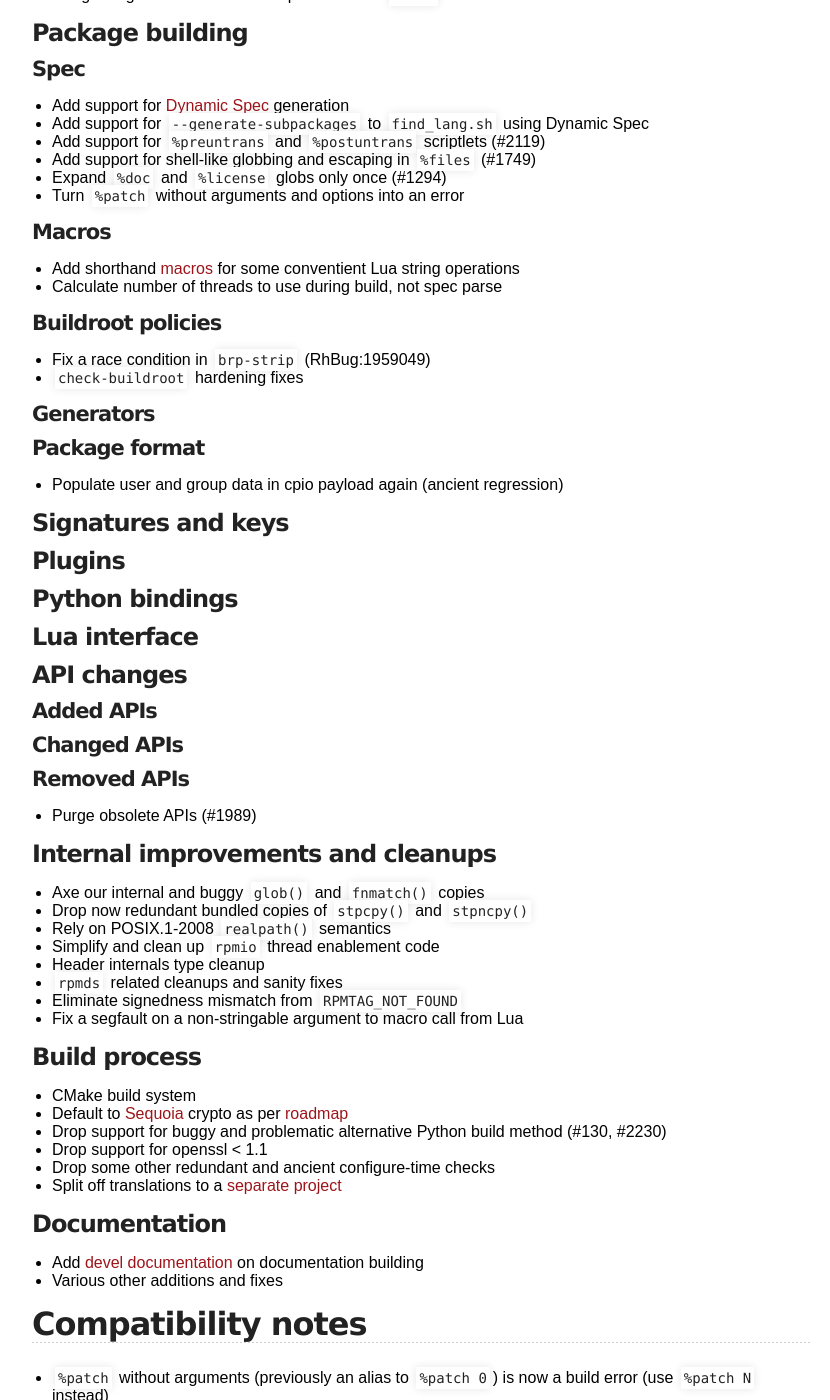
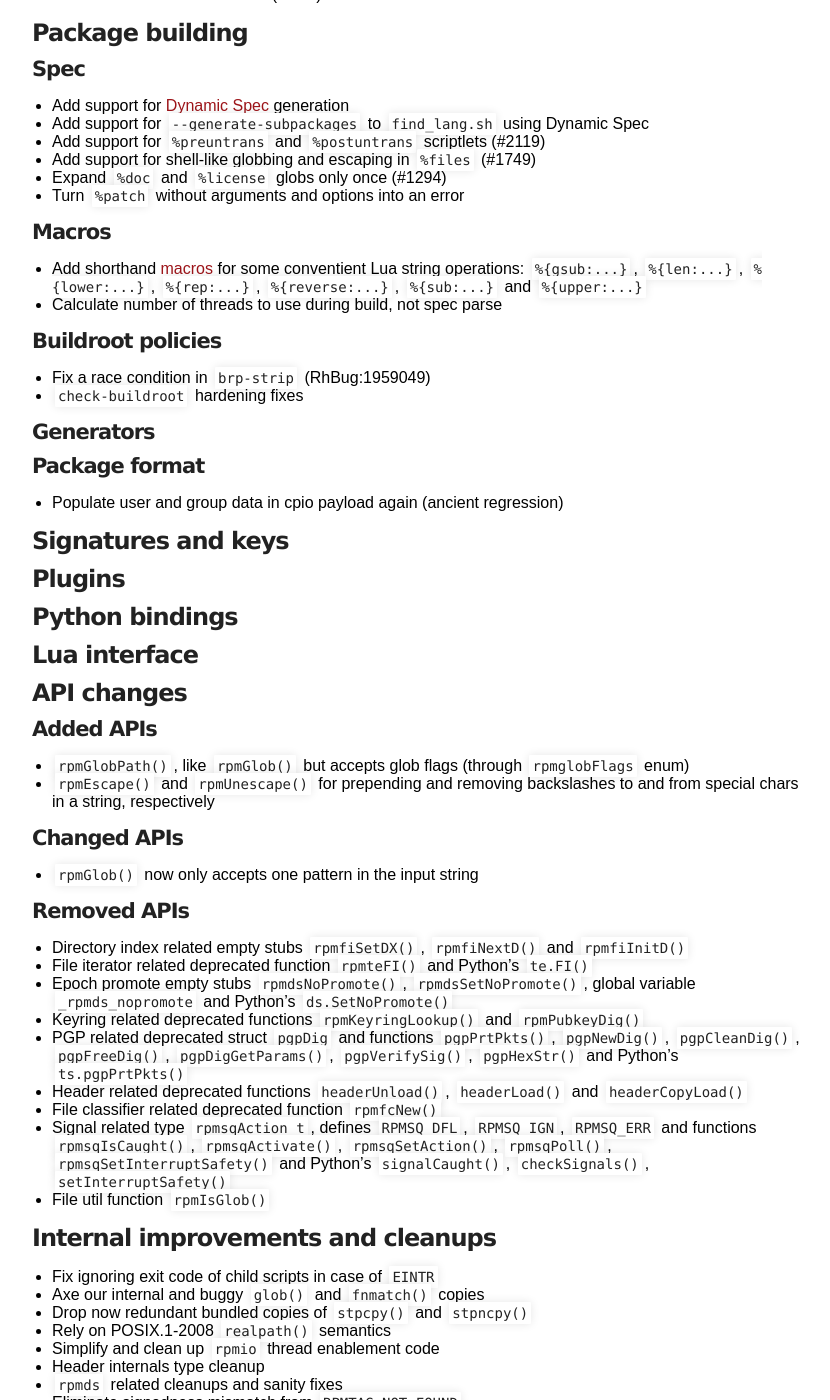
Before and after one commit to rpm-software-management/rpm-web, a Jekyll site: the page built from wiki/Releases/4.19.0.md, in a window 1280 px wide and 1400 px high, scrolled down 659 px. Shown: the whole window, without its empty margins (218-1048 px from the left). Built offline with Jekyll 4.4.1, drawn with Linux system fonts in a browser that asks for light colours; some of the changed text lies outside the part shown.

Commit message:
Update 4.19.0 release notes, expand on some
Especially list the removed APIs.

```diff
--- a/wiki/Releases/4.19.0.md
+++ b/wiki/Releases/4.19.0.md
@@ -14,10 +14,10 @@ title: rpm.org - Releases
 #### Command line
 * Allow piping from `rpm2archive(8)` (#2208)
 * Add `rpmsort(8)` utility for sorting RPM versions
+* Add `--nopreuntrans` and `--nopostuntrans` scriptlet disablers (#2119)
 
 #### Transactions
 * Add x86-64 architecture levels (v2-v4) as architectures
-* Fix ignoring exit code of child scripts in case of `EINTR`
 
 ### Package building
 #### Spec
@@ -29,7 +29,11 @@ title: rpm.org - Releases
 * Turn `%patch` without arguments and options into an error
 
 #### Macros
-* Add shorthand [macros](https://rpm-software-management.github.io/rpm/manual/macros.html) for some conventient Lua string operations
+* Add shorthand
+  [macros](https://rpm-software-management.github.io/rpm/manual/macros.html)
+  for some conventient Lua string operations: `%{gsub:...}`, `%{len:...}`,
+  `%{lower:...}`, `%{rep:...}`, `%{reverse:...}`, `%{sub:...}` and
+  `%{upper:...}`
 * Calculate number of threads to use during build, not spec parse
 
 #### Buildroot policies
@@ -48,11 +52,36 @@ title: rpm.org - Releases
 
 ### API changes
 #### Added APIs
+* `rpmGlobPath()`, like `rpmGlob()` but accepts glob flags (through
+  `rpmglobFlags` enum)
+* `rpmEscape()` and `rpmUnescape()` for prepending and removing backslashes to
+  and from special chars in a string, respectively
+
 #### Changed APIs
+* `rpmGlob()` now only accepts one pattern in the input string
+
 #### Removed APIs
-* Purge obsolete APIs (#1989)
+* Directory index related empty stubs `rpmfiSetDX()`, `rpmfiNextD()` and
+  `rpmfiInitD()`
+* File iterator related deprecated function `rpmteFI()` and Python's `te.FI()`
+* Epoch promote empty stubs `rpmdsNoPromote()`, `rpmdsSetNoPromote()`, global
+  variable `_rpmds_nopromote` and Python's `ds.SetNoPromote()`
+* Keyring related deprecated functions `rpmKeyringLookup()` and
+  `rpmPubkeyDig()`
+* PGP related deprecated struct `pgpDig` and functions `pgpPrtPkts()`,
+  `pgpNewDig()`, `pgpCleanDig()`, `pgpFreeDig()`, `pgpDigGetParams()`,
+  `pgpVerifySig()`, `pgpHexStr()` and Python's `ts.pgpPrtPkts()`
+* Header related deprecated functions `headerUnload()`, `headerLoad()` and
+  `headerCopyLoad()`
+* File classifier related deprecated function `rpmfcNew()`
+* Signal related type `rpmsqAction_t`, defines `RPMSQ_DFL`, `RPMSQ_IGN`,
+  `RPMSQ_ERR` and functions `rpmsqIsCaught()`, `rpmsqActivate()`,
+  `rpmsqSetAction()`, `rpmsqPoll()`, `rpmsqSetInterruptSafety()` and Python's
+  `signalCaught()`, `checkSignals()`, `setInterruptSafety()`
+* File util function `rpmIsGlob()`
 
 ### Internal improvements and cleanups
+* Fix ignoring exit code of child scripts in case of `EINTR`
 * Axe our internal and buggy `glob()` and `fnmatch()` copies
 * Drop now redundant bundled copies of `stpcpy()` and `stpncpy()`
 * Rely on POSIX.1-2008 `realpath()` semantics
@@ -61,6 +90,7 @@ title: rpm.org - Releases
 * `rpmds` related cleanups and sanity fixes
 * Eliminate signedness mismatch from `RPMTAG_NOT_FOUND`
 * Fix a segfault on a non-stringable argument to macro call from Lua
+* Remove some unused logging defines
 
 ### Build process
 * CMake build system
```
